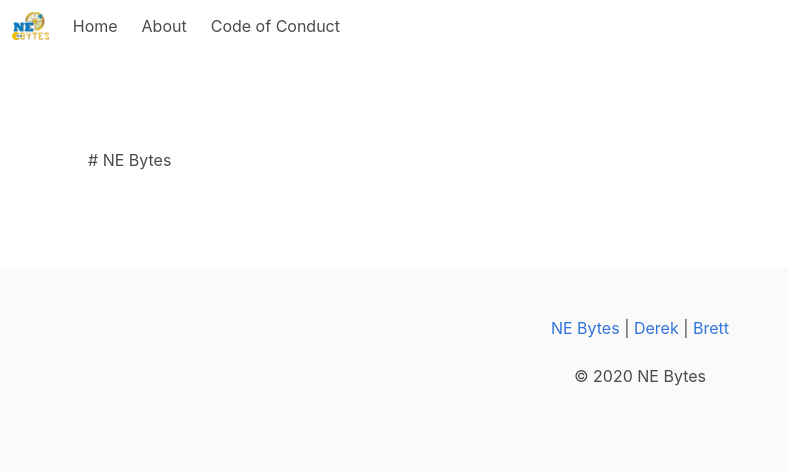
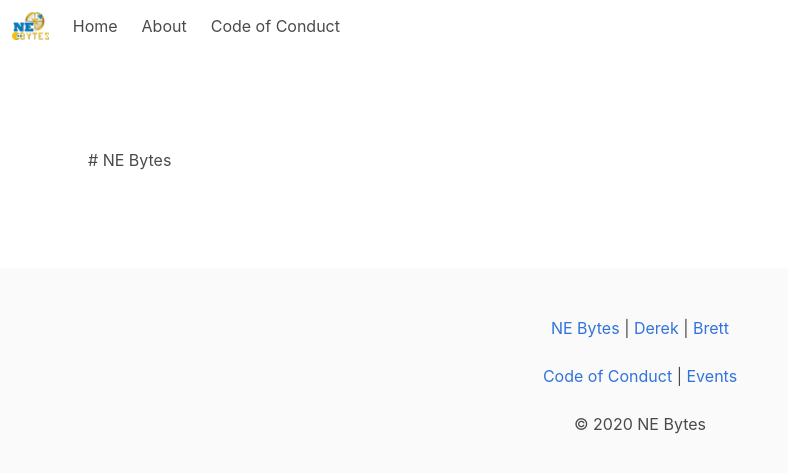
Before and after one commit to ne-bytes/ne-bytes.github.io, a Jekyll site: the page built from index.md, in a window 1280 px wide. Shown: the top 473 px of the page, without its empty margins (0-788 px from the left). Built offline with Jekyll 4.4.1, drawn with Linux system fonts in a browser that asks for light colours.

Commit message:
Update footer.html

```diff
--- a/_includes/footer.html
+++ b/_includes/footer.html
@@ -18,6 +18,9 @@ Code of Conduct
 <footer class="footer">
   {% include organizer-links.html %}
   <div class="content has-text-centered">
+    <a href="{{ site.url }}/code-of-conduct/">Code of Conduct</a> | <a href="{{ site.url }}/events/">Events</a>
+  </div>
+  <div class="content has-text-centered">
     <p>&copy; 2020 NE Bytes
     </p>
     <!-- socials -->
```
